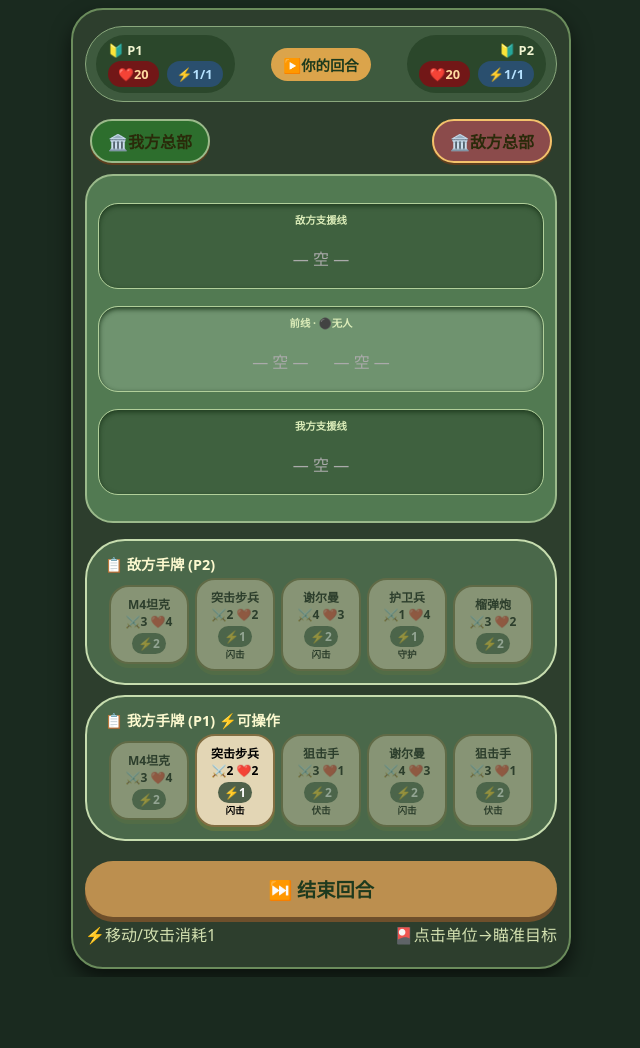
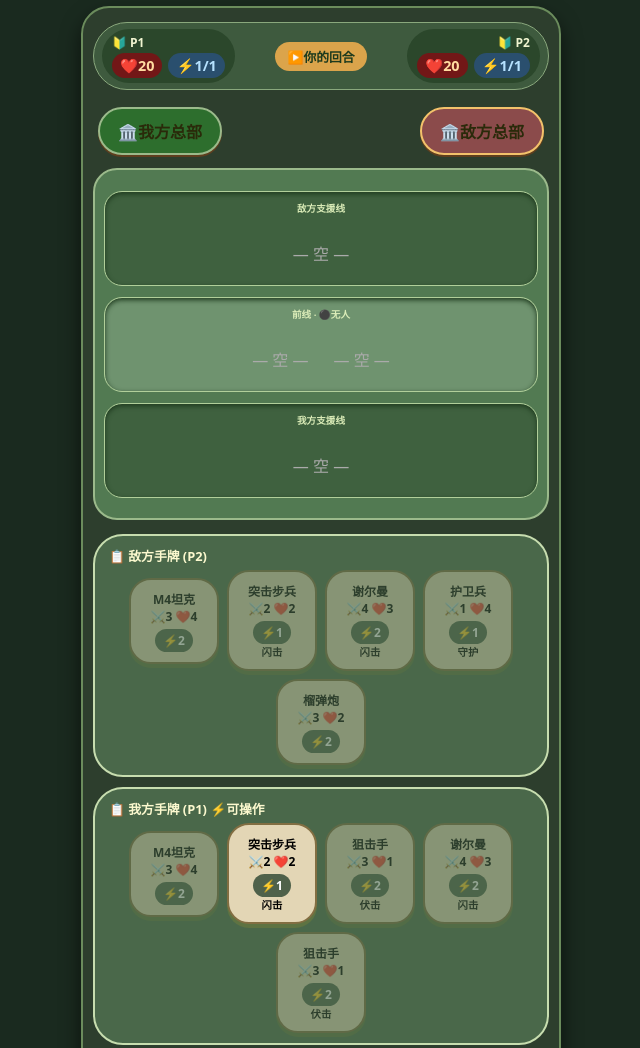
Before and after one commit to duahciM/kards, a plain HTML site: page index.html in a window 1280 px wide. Shown: the top 1048 px of the page, without its empty margins (319-959 px from the left). Before the commit the page ends 977 px from the top, so only its background shows below. Drawn offline with Linux system fonts and the light colour scheme.

Commit message:
Update index.html

```diff
--- a/index.html
+++ b/index.html
@@ -2,8 +2,8 @@
 <html lang="en">
 <head>
     <meta charset="UTF-8">
-    <meta name="viewport" content="width=device-width, initial-scale=1.0, maximum-scale=1.0, user-scalable=yes">
-    <title>前线·瞄准指示版</title>
+    <meta name="viewport" content="width=device-width, initial-scale=1.0, maximum-scale=1.0, user-scalable=no">
+    <title>前线·移动优化版</title>
     <style>
         * {
             box-sizing: border-box;
@@ -18,16 +18,15 @@
             display: flex;
             justify-content: center;
             align-items: center;
-            padding: 8px;
-            touch-action: pan-y;
-            position: relative;
+            padding: 6px;
+            touch-action: pan-y; /* 允许垂直滚动，但画布会禁用 */
         }
         .game-container {
-            max-width: 500px;
+            max-width: 480px;
             width: 100%;
             background: #2d3e2d;
-            border-radius: 32px;
-            padding: 16px 12px;
+            border-radius: 28px;
+            padding: 14px 10px;
             box-shadow: 0 10px 20px rgba(0,0,0,0.6);
             border: 2px solid #6b8c5c;
             position: relative;
@@ -48,8 +47,8 @@
             justify-content: space-between;
             align-items: center;
             background: #3e5a3e;
-            padding: 8px 10px;
-            border-radius: 40px;
+            padding: 6px 8px;
+            border-radius: 36px;
             margin-bottom: 12px;
             color: #f0f4d0;
             border: 1px solid #8aa87d;
@@ -59,52 +58,52 @@
             display: flex;
             flex-direction: column;
             align-items: flex-start;
-            font-size: 0.8rem;
+            font-size: 0.75rem;
             background: #2b472b;
-            padding: 6px 12px;
-            border-radius: 30px;
-            min-width: 110px;
+            padding: 5px 10px;
+            border-radius: 28px;
+            min-width: 100px;
         }
         .player-badge.right {
             align-items: flex-end;
         }
         .hp-command {
             display: flex;
-            gap: 8px;
+            gap: 6px;
             margin-top: 2px;
         }
-        .hp { background: #721717; padding: 4px 10px; border-radius: 20px; color: #ffdba0; }
-        .command { background: #2a4f6e; padding: 4px 10px; border-radius: 20px; color: #b6e2ff; }
+        .hp { background: #721717; padding: 3px 8px; border-radius: 18px; color: #ffdba0; font-size: 0.9rem; }
+        .command { background: #2a4f6e; padding: 3px 8px; border-radius: 18px; color: #b6e2ff; font-size: 0.9rem; }
         .turn-indicator {
-            background: #dba44b; color: #1d3a1d; padding: 6px 12px; border-radius: 40px;
-            font-size: 0.9rem; white-space: nowrap;
+            background: #dba44b; color: #1d3a1d; padding: 5px 12px; border-radius: 36px;
+            font-size: 0.8rem; white-space: nowrap;
         }
         .battlefield {
-            background: #527a52; border-radius: 28px; padding: 14px 8px; border: 2px solid #9bba8b;
-            margin-bottom: 16px;
+            background: #527a52; border-radius: 24px; padding: 12px 6px; border: 2px solid #9bba8b;
+            margin-bottom: 14px;
         }
         .row {
-            display: flex; align-items: center; justify-content: space-between; margin: 8px 0; min-height: 95px;
+            display: flex; align-items: center; justify-content: space-between; margin: 6px 0; min-height: 100px;
         }
         .zone {
-            flex: 1; background: #3f613f; border-radius: 20px; padding: 8px 4px; margin: 0 3px;
+            flex: 1; background: #3f613f; border-radius: 18px; padding: 6px 3px; margin: 0 3px;
             border: 1px solid #b1cf9a; box-shadow: inset 0 2px 5px #1e3a1e;
             display: flex; flex-wrap: wrap; gap: 5px; justify-content: center; align-items: center;
-            min-height: 85px; transition: background-color 0.2s;
+            min-height: 95px; transition: background-color 0.2s;
         }
         .zone.valid-target {
             background-color: #7fa87f; border: 3px solid #ffd966;
         }
         .zone-label {
-            font-size: 0.65rem; color: #dcedb9; text-align: center; width: 100%; margin-bottom: 4px;
+            font-size: 0.6rem; color: #dcedb9; text-align: center; width: 100%; margin-bottom: 3px;
             text-transform: uppercase; font-weight: 600;
         }
-        /* 总部目标（放置在战场两侧） */
+        /* 总部目标（增大触摸区域） */
         .hq-target {
-            background: #8b6e4b; border-radius: 30px; padding: 8px 16px; font-size: 1rem;
+            background: #8b6e4b; border-radius: 30px; padding: 10px 18px; font-size: 1rem;
             border: 2px solid #f3c26b; color: #2a2a0a; box-shadow: 0 2px 0 #5e3e1e;
             display: inline-block; margin: 5px; cursor: pointer; transition: 0.1s;
-            text-align: center; font-weight: bold;
+            text-align: center; font-weight: bold; min-width: 120px;
         }
         .hq-target.valid-target {
             background: #d9a066; border-color: #fff5b0; transform: scale(1.05);
@@ -112,12 +111,12 @@
         .hq-target.disabled {
             opacity: 0.5; pointer-events: none;
         }
-        /* 单位卡片 */
+        /* 单位卡片 - 增大触摸区域 */
         .unit-card {
-            background: #f3e9c0; border: 2px solid #7b5f3a; border-radius: 18px; padding: 6px 4px;
-            min-width: 75px; max-width: 85px; font-size: 0.7rem; text-align: center; color: #2d2d0a;
-            box-shadow: 2px 3px 0 #4f673a; position: relative; margin: 2px 0; transition: all 0.1s;
-            cursor: pointer;
+            background: #f3e9c0; border: 2px solid #7b5f3a; border-radius: 18px; padding: 8px 4px;
+            min-width: 85px; max-width: 95px; font-size: 0.75rem; text-align: center; color: #2d2d0a;
+            box-shadow: 2px 3px 0 #4f673a; position: relative; margin: 3px 0; transition: all 0.1s;
+            cursor: pointer; touch-action: manipulation;
         }
         .unit-card.selected {
             border: 4px solid #f9a825; background: #fff3c9; transform: scale(1.02);
@@ -125,24 +124,25 @@
         .unit-card.valid-target {
             border: 4px solid #f44336; background: #ffe4e4; cursor: crosshair;
         }
-        .unit-name { font-weight: 800; white-space: nowrap; overflow: hidden; text-overflow: ellipsis; }
+        .unit-name { font-weight: 800; white-space: nowrap; overflow: hidden; text-overflow: ellipsis; font-size: 0.8rem; }
         .unit-stats { display: flex; justify-content: space-around; margin: 5px 0 3px; font-weight: bold; }
-        .unit-abilities { display: flex; flex-wrap: wrap; justify-content: center; gap: 4px; font-size: 0.6rem; }
-        .ability-tag { background: #5a7c4a; color: #faf9da; border-radius: 12px; padding: 2px 6px; }
-        /* 手牌区：左右两个独立手牌区 */
+        .unit-abilities { display: flex; flex-wrap: wrap; justify-content: center; gap: 4px; font-size: 0.65rem; }
+        .ability-tag { background: #5a7c4a; color: #faf9da; border-radius: 12px; padding: 3px 6px; }
+        /* 手牌区 */
         .hand-area {
-            background: #4a684a; border-radius: 40px; padding: 12px 8px; border: 2px solid #c7ddaf;
+            background: #4a684a; border-radius: 30px; padding: 10px 6px; border: 2px solid #c7ddaf;
             margin-bottom: 10px;
         }
-        .hand-title { color: #fcf9cf; margin-left: 10px; margin-bottom: 4px; font-weight: 600; font-size: 0.9rem; }
+        .hand-title { color: #fcf9cf; margin-left: 8px; margin-bottom: 5px; font-weight: 600; font-size: 0.8rem; }
         .hand-cards {
-            display: flex; flex-wrap: wrap; gap: 6px; justify-content: center; align-items: center;
-            min-height: 80px;
+            display: flex; flex-wrap: wrap; gap: 8px; justify-content: center; align-items: center;
+            min-height: 95px;
         }
         .hand-card {
-            background: #e3d6b5; border: 2px solid #826e42; border-radius: 20px; padding: 8px 4px;
-            min-width: 80px; text-align: center; font-size: 0.75rem; font-weight: bold;
+            background: #e3d6b5; border: 2px solid #826e42; border-radius: 22px; padding: 10px 5px;
+            min-width: 90px; text-align: center; font-size: 0.75rem; font-weight: bold;
             box-shadow: 0 4px 0 #5e7342; cursor: pointer; transition: 0.05s linear;
+            touch-action: manipulation;
         }
         .hand-card.selected {
             border: 4px solid #f9a825; background: #fff3c9; transform: scale(1.02);
@@ -153,17 +153,16 @@
         .hand-card.valid-target {
             border: 4px solid #4caf50; background: #e8f5e9; cursor: crosshair;
         }
-        .hand-cost { background: #4f614a; color: white; border-radius: 20px; padding: 2px 6px; display: inline-block; margin-top: 3px; }
+        .hand-cost { background: #4f614a; color: white; border-radius: 20px; padding: 3px 8px; display: inline-block; margin-top: 4px; }
         .end-turn-btn {
-            background: #bc8f4f; border: none; border-radius: 40px; padding: 14px 20px; font-size: 1.2rem;
-            font-weight: bold; color: #1e3a1e; width: 100%; margin-top: 10px; box-shadow: 0 5px 0 #6e4f2b;
-            cursor: pointer; text-align: center;
+            background: #bc8f4f; border: none; border-radius: 40px; padding: 16px 20px; font-size: 1.3rem;
+            font-weight: bold; color: #1e3a1e; width: 100%; margin-top: 12px; box-shadow: 0 5px 0 #6e4f2b;
+            cursor: pointer; text-align: center; touch-action: manipulation;
         }
         .end-turn-btn:active { transform: translateY(3px); box-shadow: 0 2px 0 #6e4f2b; }
-        .footer-info { display: flex; justify-content: space-between; margin: 5px 0; color: #d3e0b0; }
-        /* 双总部行 */
+        .footer-info { display: flex; justify-content: space-between; margin: 8px 0; color: #d3e0b0; font-size: 0.7rem; }
         .hq-row {
-            display: flex; justify-content: space-between; margin: 6px 0;
+            display: flex; justify-content: space-between; margin: 8px 0;
         }
     </style>
 </head>
@@ -232,18 +231,15 @@
             frontlineOwner: null,
             units: [],
             nextUnitId: 1000,
-            // 交互状态
-            selectedUnitId: null,      // 选中的己方单位ID
-            selectedHandIndex: -1,      // 选中的手牌索引（只有当前玩家）
-            aimActive: false,           // 是否正在瞄准（显示箭头）
-            aimX: 0, aimY: 0,           // 当前触摸点坐标
-            validTargets: new Set(),    // 存储当前有效的目标DOM元素
+            selectedUnitId: null,
+            selectedHandIndex: -1,
+            aimActive: false,
+            aimX: 0, aimY: 0,
+            validTargets: new Set(),
         };
 
         // canvas引用
         let canvas, ctx;
-        // 标记是否已初始化canvas监听
-        let canvasInit = false;
 
         // ----- 辅助函数 -----
         function getPlayer(pId) { return gameState.players[pId]; }
@@ -256,12 +252,12 @@
             gameState.frontlineOwner = (p0front && !p1front) ? 0 : (!p0front && p1front) ? 1 : null;
         }
 
-        // 合法性检查 (移动,攻击)
+        // 合法性检查
         function canMoveToFront(unit) {
             if (!unit || unit.owner !== gameState.currentPlayer) return false;
             if (unit.position === 'front') return false;
             if (!unit.canMove()) return false;
-            if (hasUnitInFront(1 - gameState.currentPlayer)) return false; // 敌方前线有单位
+            if (hasUnitInFront(1 - gameState.currentPlayer)) return false;
             if (getPlayer(gameState.currentPlayer).command < 1) return false;
             return true;
         }
@@ -276,7 +272,7 @@
             }
 
             if (attacker.type === 'artillery') {
-                return true; // 炮兵可攻击任何单位/总部
+                return true;
             }
 
             if (targetType === 'headquarter') {
@@ -386,7 +382,6 @@
 
             if (!canAttackTarget(attacker, targetType, targetUnit)) return false;
 
-            // 守护检查
             if (targetType === 'unit' && targetUnit) {
                 if (isProtectedByGuard(targetUnit, attacker)) {
                     alert('目标被守护单位保护！');
@@ -443,7 +438,6 @@
             render();
         }
 
-        // 清除选中状态
         function clearSelection() {
             gameState.selectedUnitId = null;
             gameState.selectedHandIndex = -1;
@@ -452,21 +446,19 @@
             if (canvas) canvas.style.display = 'none';
         }
 
-        // ----- 交互事件处理 -----
+        // ----- 交互事件处理 (移动端优化：使用touchend延迟防止误触) -----
         function handleTouchStart(e) {
-            if (gameState.currentPlayer !== 0) return; // 只有玩家0回合可操作
+            if (gameState.currentPlayer !== 0) return;
             const touch = e.touches[0];
             const targetEl = document.elementFromPoint(touch.clientX, touch.clientY);
             if (!targetEl) return;
 
-            // 检查点击的是否为己方单位
             if (targetEl.classList.contains('unit-card')) {
                 const unitId = targetEl.dataset.unitId;
                 if (unitId) {
                     const unit = gameState.units.find(u => u.id == unitId);
                     if (unit && unit.owner === gameState.currentPlayer) {
                         e.preventDefault();
-                        // 选中单位，进入瞄准模式
                         clearSelection();
                         gameState.selectedUnitId = unit.id;
                         gameState.aimActive = true;
@@ -478,7 +470,6 @@
                     }
                 }
             }
-            // 检查点击的是否为手牌（当前玩家手牌）
             else if (targetEl.classList.contains('hand-card') && !targetEl.classList.contains('disabled')) {
                 const handIdx = targetEl.dataset.index;
                 if (handIdx !== undefined) {
@@ -493,7 +484,6 @@
                     render();
                 }
             } else {
-                // 点击空白处取消选中
                 clearSelection();
                 render();
             }
@@ -521,7 +511,6 @@
                 render();
                 return;
             }
-            // 获取触摸结束位置的元素
             const targetEl = document.elementFromPoint(touch.clientX, touch.clientY);
             if (!targetEl) {
                 clearSelection();
@@ -529,69 +518,56 @@
                 return;
             }
 
-            // 检查是否为有效目标
             let actionPerformed = false;
             if (gameState.selectedUnitId) {
                 const attackerId = gameState.selectedUnitId;
-                // 攻击敌方单位
                 if (targetEl.classList.contains('unit-card') && targetEl.classList.contains('valid-target')) {
                     const targetId = targetEl.dataset.unitId;
                     if (targetId) {
                         actionPerformed = attackAction(attackerId, 'unit', parseInt(targetId));
                     }
                 }
-                // 攻击总部
                 else if (targetEl.classList.contains('hq-target') && targetEl.classList.contains('valid-target')) {
-                    // 确定是哪个总部: 如果targetEl包含敌方标识
                     const isEnemyHQ = targetEl.dataset.hq === 'enemy';
                     if (isEnemyHQ) {
                         actionPerformed = attackAction(attackerId, 'headquarter');
                     }
                 }
-                // 移动到前线
                 else if (targetEl.classList.contains('zone') && targetEl.id === 'frontlineZone' && targetEl.classList.contains('valid-target')) {
                     actionPerformed = moveUnit(attackerId);
                 }
             }
             else if (gameState.selectedHandIndex !== -1) {
-                // 部署手牌
                 if (targetEl.classList.contains('zone') && targetEl.id === 'mySupportZone' && targetEl.classList.contains('valid-target')) {
                     actionPerformed = deployCard(gameState.currentPlayer, gameState.selectedHandIndex);
                 }
             }
 
             if (!actionPerformed) {
-                // 无效目标，取消选中
                 clearSelection();
                 render();
-            } else {
-                // 动作已执行，selection已在函数内清除
             }
         }
 
-        // 计算单位模式下有效目标
+        // 计算有效目标
         function computeValidTargetsForUnit(unit) {
             gameState.validTargets.clear();
-            // 移动目标：前线区域（如果可移动）
             if (canMoveToFront(unit)) {
                 const frontlineZone = document.getElementById('frontlineZone');
                 if (frontlineZone) gameState.validTargets.add(frontlineZone);
             }
-            // 攻击敌方单位
             gameState.units.forEach(other => {
                 if (other.owner !== unit.owner && canAttackTarget(unit, 'unit', other)) {
                     const el = document.querySelector(`.unit-card[data-unit-id="${other.id}"]`);
                     if (el) gameState.validTargets.add(el);
                 }
             });
-            // 攻击敌方总部
             if (canAttackTarget(unit, 'headquarter')) {
                 const enemyHQ = document.querySelector('.hq-target[data-hq="enemy"]');
                 if (enemyHQ) gameState.validTargets.add(enemyHQ);
             }
         }
 
-        // 计算手牌部署有效目标 (只有我方支援线)
         function computeValidTargetsForHand(handIdx) {
             gameState.validTargets.clear();
             const player = gameState.players[gameState.currentPlayer];
@@ -601,7 +577,6 @@
             }
         }
 
-        // 显示canvas并开始绘制
         function showCanvas() {
             if (!canvas) return;
             canvas.style.display = 'block';
@@ -625,16 +600,15 @@
 
             ctx.beginPath();
             ctx.strokeStyle = '#ffaa00';
-            ctx.lineWidth = 4;
-            ctx.setLineDash([8, 6]);
+            ctx.lineWidth = 5;
+            ctx.setLineDash([10, 8]);
             ctx.moveTo(startX, startY);
             ctx.lineTo(endX, endY);
             ctx.stroke();
-            ctx.setLineDash([]); // 实线箭头
+            ctx.setLineDash([]);
 
-            // 画箭头
             const angle = Math.atan2(endY - startY, endX - startX);
-            const arrowSize = 20;
+            const arrowSize = 22;
             ctx.fillStyle = '#ffaa00';
             ctx.beginPath();
             ctx.moveTo(endX, endY);
@@ -663,20 +637,17 @@
                         <div class="hp-command"><span class="hp">❤️${p1.hp}</span><span class="command">⚡${p1.command}/${p1.maxCommand}</span></div>
                     </div>
                 </div>
-                <!-- 总部行（双方支援线外侧） -->
                 <div class="hq-row">
                     <div class="hq-target" data-hq="friend" style="background:#2d6e2d; border-color:#9bba8b;">🏛️我方总部</div>
                     <div class="hq-target ${current === 0 ? '' : 'disabled'}" data-hq="enemy" style="background:#8b4b4b; border-color:#f3c26b;">🏛️敌方总部</div>
                 </div>
                 <div class="battlefield">
-                    <!-- 敌方支援线 -->
                     <div class="row">
                         <div class="zone" id="enemySupportZone">
                             <div class="zone-label">敌方支援线</div>
                             ${renderUnitsInZone(1, 'support')}
                         </div>
                     </div>
-                    <!-- 前线 -->
                     <div class="row">
                         <div class="zone" style="flex:2; background:#6f936f" id="frontlineZone">
                             <div class="zone-label">前线 · ${gameState.frontlineOwner === 0 ? '🔴我方' : (gameState.frontlineOwner === 1 ? '🔵敌方' : '⚫无人')}</div>
@@ -684,7 +655,6 @@
                             ${renderUnitsInZone(1, 'front')}
                         </div>
                     </div>
-                    <!-- 我方支援线 -->
                     <div class="row">
                         <div class="zone" id="mySupportZone">
                             <div class="zone-label">我方支援线</div>
@@ -692,7 +662,6 @@
                         </div>
                     </div>
                 </div>
-                <!-- 双人手牌区（上方敌方，下方我方） -->
                 <div class="hand-area">
                     <div class="hand-title">📋 敌方手牌 (P2)</div>
                     <div class="hand-cards" id="handEnemy">
@@ -714,12 +683,10 @@
 
             container.innerHTML = html;
 
-            // 标记有效目标（添加class valid-target）
             if (gameState.aimActive) {
                 gameState.validTargets.forEach(el => {
                     if (el && el.classList) el.classList.add('valid-target');
                 });
-                // 高亮选中的单位/手牌
                 if (gameState.selectedUnitId) {
                     const selEl = document.querySelector(`.unit-card[data-unit-id="${gameState.selectedUnitId}"]`);
                     if (selEl) selEl.classList.add('selected');
@@ -729,10 +696,7 @@
                 }
             }
 
-            // 绑定事件
             document.getElementById('endTurnBtn').addEventListener('click', endTurn);
-
-            // 全局触摸事件
             container.addEventListener('touchstart', handleTouchStart, { passive: false });
         }
 
@@ -757,14 +721,13 @@
             const player = gameState.players[playerId];
             if (!player.hand.length) return '<div>手牌空</div>';
             return player.hand.map((card, idx) => {
-                // 如果不是当前玩家，禁用点击
                 const disabled = (playerId !== gameState.currentPlayer) ? 'disabled' : (player.command < card.cost ? 'disabled' : '');
                 return `
                     <div class="hand-card ${disabled}" data-index="${idx}">
                         <div>${card.name}</div>
                         <div>⚔️${card.attack} ❤️${card.health}</div>
                         <div class="hand-cost">⚡${card.cost}</div>
-                        <div style="font-size:0.6rem;">${card.abilities.join(' ')}</div>
+                        <div style="font-size:0.65rem;">${card.abilities.join(' ')}</div>
                     </div>
                 `;
             }).join('');
@@ -782,7 +745,6 @@
                     drawArrow();
                 }
             });
-            // 全局移动/结束监听
             document.addEventListener('touchmove', handleTouchMove, { passive: false });
             document.addEventListener('touchend', handleTouchEnd, { passive: false });
             document.addEventListener('touchcancel', () => clearSelection());
```
